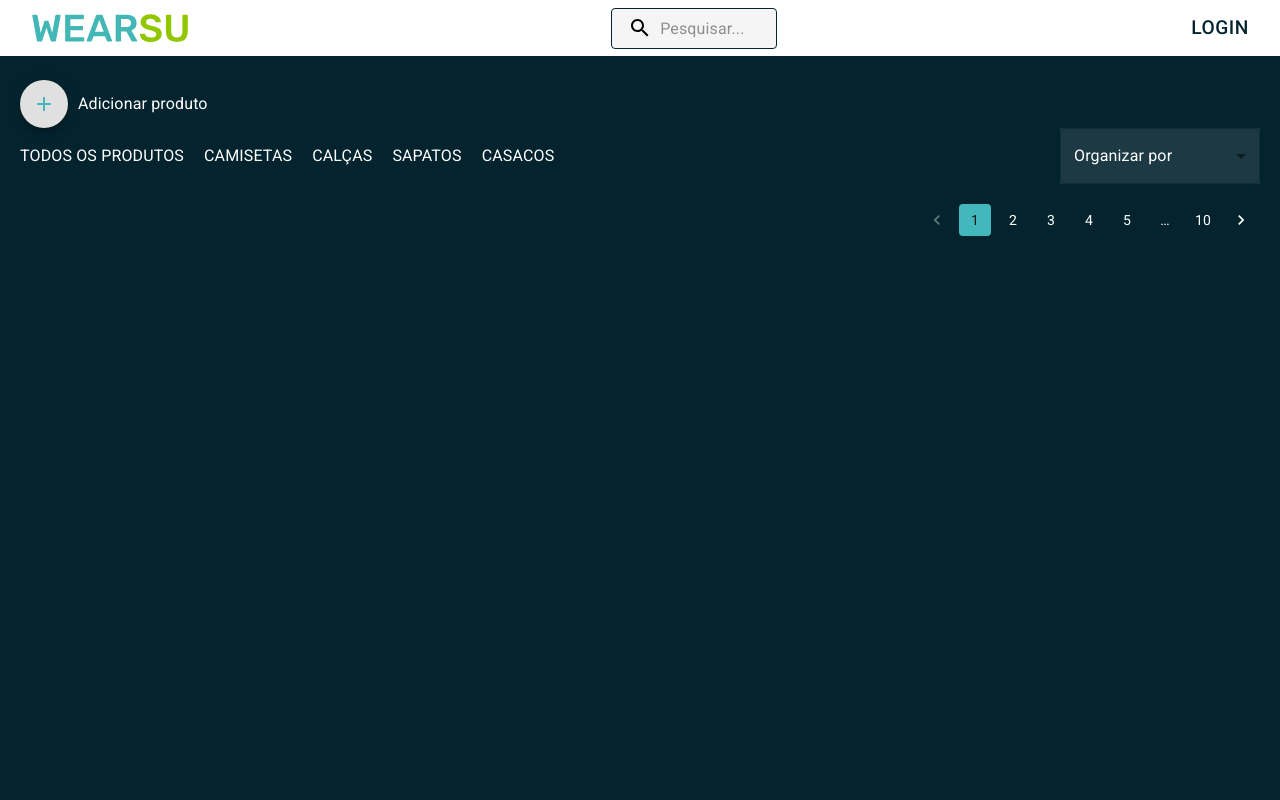
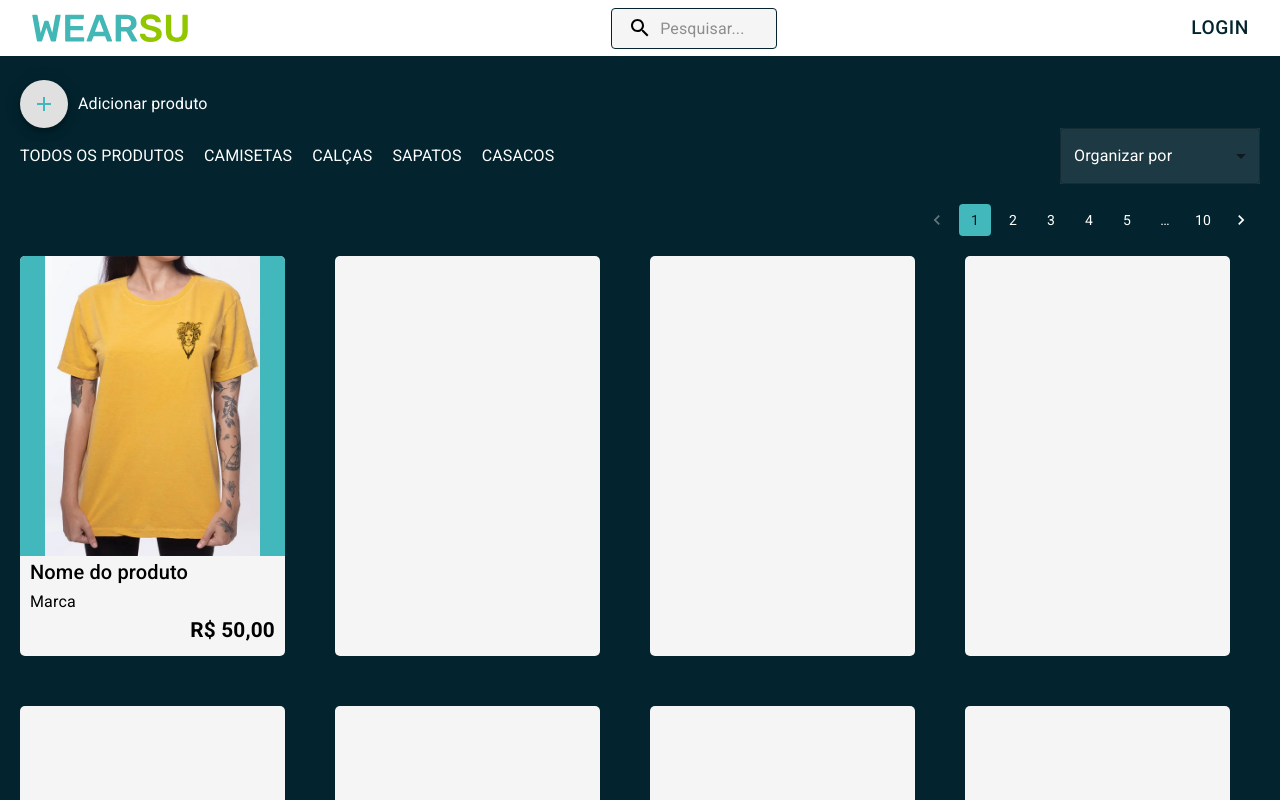
Before and after one commit to lucasdosualdo/Wearsu-Fullstack, a React (Create React App) app in the folder frontend/: page / in a window 1280 px wide. Shown: the top 800 px of the page. Built offline with nearby package versions, Linux system fonts and the light colour scheme.

Commit message:
style: create prev product box

```diff
--- a/frontend/src/components/Header/style.js
+++ b/frontend/src/components/Header/style.js
@@ -11,6 +11,7 @@ export const HeaderBar = styled("div")({
   alignItems: "center",
   justifyContent: "space-between",
   padding: "0 20px",
+  zIndex: "1"
 });
 
 export const Search = styled("div")(({ theme }) => ({
--- /dev/null
+++ b/frontend/src/components/Products/index.js
@@ -0,0 +1,48 @@
+import { Container, ProductWrapper, ImageWrapper, PriceWrapper } from "./style";
+import { Typography } from "@mui/material";
+import tshirtImage from "../../assets/images/tshirt.png";
+
+export default function Products() {
+  return (
+    <Container>
+      <ProductWrapper>
+        <ImageWrapper>
+          <img src={tshirtImage} alt="product" />
+        </ImageWrapper>
+        <Typography
+          variant="h6"
+          sx={{
+            color: "primary.black",
+            textOverflow: "ellipsis",
+            overflow: "hidden",
+            whiteSpace: "nowrap",
+            marginLeft: "10px",
+          }}
+        >
+          Nome do produto
+        </Typography>
+        <Typography
+          variant="subtitle1"
+          sx={{
+            color: "primary.black",
+            textOverflow: "ellipsis",
+            overflow: "hidden",
+            whiteSpace: "nowrap",
+            marginLeft: "10px",
+          }}
+        >
+          Marca
+        </Typography>
+        <PriceWrapper>R$ 50,00</PriceWrapper>
+      </ProductWrapper>
+      <ProductWrapper></ProductWrapper>
+      <ProductWrapper></ProductWrapper>
+      <ProductWrapper></ProductWrapper>
+      <ProductWrapper></ProductWrapper>
+      <ProductWrapper></ProductWrapper>
+      <ProductWrapper></ProductWrapper>
+      <ProductWrapper></ProductWrapper>
+      <ProductWrapper></ProductWrapper>
+    </Container>
+  );
+}
--- /dev/null
+++ b/frontend/src/components/Products/style.js
@@ -0,0 +1,40 @@
+import styled from "@emotion/styled";
+import { Typography } from "@mui/material";
+
+export const Container = styled("div")({
+  width: "100%",
+  display: "flex",
+  flexWrap: "wrap",
+  gap: "50px",
+});
+
+export const ProductWrapper = styled("div")({
+  height: "400px",
+  width: "265px",
+  backgroundColor: "var(--lightgray)",
+  position: "relative",
+  borderRadius: "5px",
+  overflow: "hidden",
+});
+
+export const ImageWrapper = styled("div")({
+  width: "100%",
+  height: "75%",
+  backgroundColor: "var(--turquoise)",
+  display: "flex",
+  alignItems: "center",
+  justifyContent: "center",
+  img: {
+    maxWidth: "100%",
+    maxHeight: "100%",
+    objectFit: "cover",
+  },
+});
+
+export const PriceWrapper = styled(Typography)(({ theme }) => ({
+  position: "absolute",
+  bottom: "10px",
+  right: "10px",
+  fontWeight: "bold",
+  fontSize: "1.3rem",
+}));
--- a/frontend/src/pages/Home/index.js
+++ b/frontend/src/pages/Home/index.js
@@ -5,6 +5,7 @@ import Header from "../../components/Header";
 import styled from "@emotion/styled";
 import SortingProducts from "../../components/SortingProducts";
 import Pagination from "../../components/Pagination";
+import Products from "../../components/Products";
 
 export default function Home() {
   return (
@@ -15,7 +16,7 @@ export default function Home() {
           <Fab
             size="medium"
             aria-label="add"
-            sx={{ color: "primary.turquoise" }}
+            sx={{ color: "primary.turquoise", zIndex: "0" }}
           >
             <AddIcon />
           </Fab>
@@ -26,6 +27,7 @@ export default function Home() {
         </AddProductWrapper>
         <SortingProducts />
         <Pagination />
+        <Products />
       </Container>
     </>
   );
```
Also changed, not shown: frontend/src/assets/images/tshirt.png (added).
